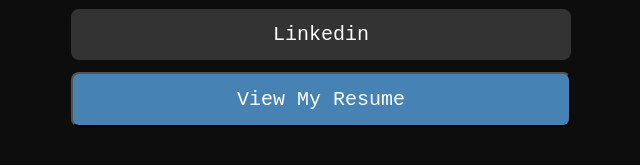
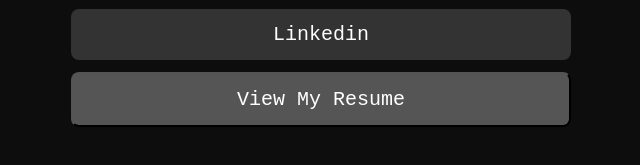
Before and after one commit to PeytonMeyer23/LinkMe, a plain HTML site: page index.html in a window 1280 px wide. In both pictures the pointer is over the button "View My Resume". Shown: the part 501-666 px from the top of the page, without its empty margins (319-959 px from the left). Drawn offline with Linux system fonts and the light colour scheme.

Commit message:
fixed hover

```diff
--- a/style.css
+++ b/style.css
@@ -85,7 +85,7 @@
 }
 
 .resume-btn:hover {
-    background-color: #4682b4; /* Darker blue on hover */
+    background-color: #555;
 }
 
 .resume-box {
```
